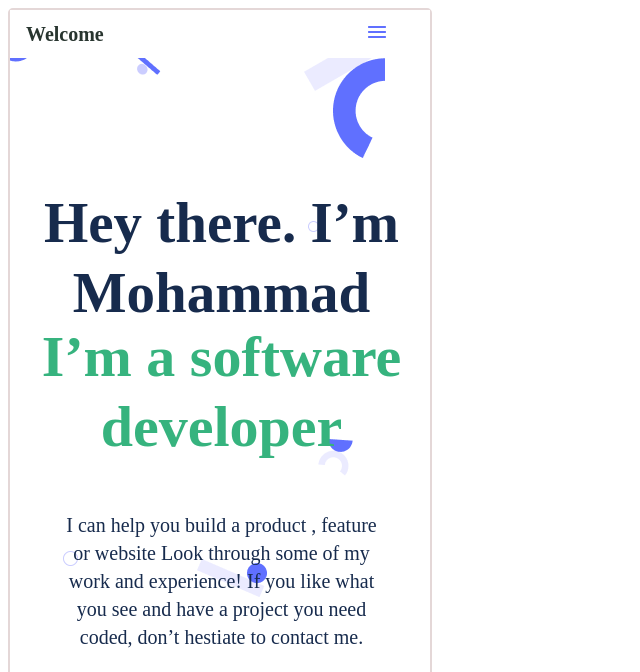
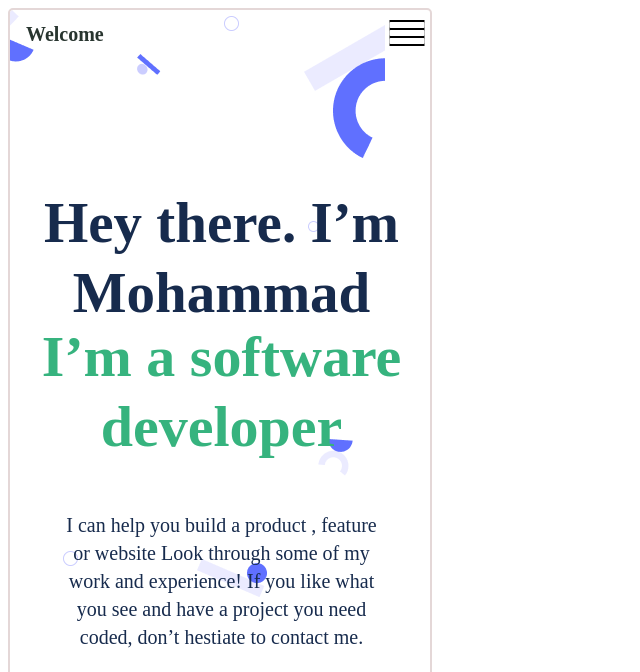
Before and after one commit to mohamadbakri/Portfolio, a website: page index.html in a window 1280 px wide. Shown: the top 672 px of the page, without its empty margins (0-640 px from the left). Drawn offline with Linux system fonts and the light colour scheme.

Commit message:
adding hamburger menu

```diff
--- a/index.html
+++ b/index.html
@@ -21,6 +21,9 @@
       <section class="header-section">
         <nav class="toolbar">
           <span class="logo">Welcome</span>
+          <div class="center">
+            <div></div>
+          </div>
         </nav>
       </section>
       <section class="headline">
--- a/portfolio.css
+++ b/portfolio.css
@@ -10,6 +10,35 @@
   border-radius: 5px;
   background-image: url("/images/m1_setup/header-shapes\ mobile.png ");
   background-repeat: no-repeat;
+}
+.center {
+  top: 23px;
+  left: 397px;
+  position: absolute;
+  transform: translate(-50%, -50%);
+  width: 35px;
+  background-color: black;
+  float: right;
+}
+.center:before,
+.center:after,
+.center div {
+  background: #fff;
+  content: "";
+  display: block;
+  height: 6px;
+  border-radius: 1px;
+  margin: 2px 0;
+  transition: 0.5s;
+}
+.center:hover:before {
+  transform: translateY(12px) rotate(135deg);
+}
+.center:hover:after {
+  transform: translateY(-12px) rotate(-135deg);
+}
+.center:hover div {
+  transform: scale(0);
 }
 
 .header-section {
@@ -26,7 +55,7 @@
   right: 0;
   top: 0;
   bottom: 0;
-  background-image: url("/images/m1_setup/toolbar-mobile.png");
+  /* background-image: url("/images/m1_setup/toolbar-mobile.png"); */
   background-repeat: no-repeat;
 }
 
```
